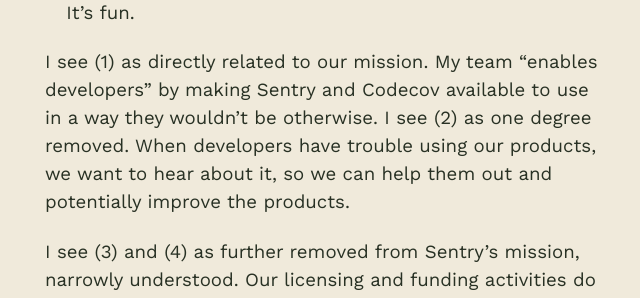
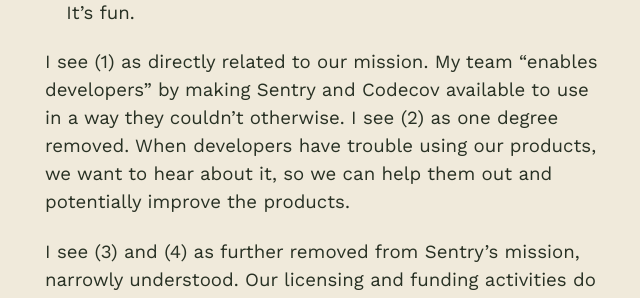
Before and after one commit to chadwhitacre/openpath, a Jekyll site: the page built from _posts/2024-01-04-welcome-to-open-path.md, in a window 1280 px wide and 900 px high, scrolled down 2211 px. Shown: the part 209-507 px from the top of the window, without its empty margins (315-955 px from the left). Built offline with Jekyll 4.4.1, drawn with Linux system fonts in a browser that asks for light colours; some web fonts are replaced.

Commit message:
tink! tink!

```diff
--- a/_posts/2024-01-04-welcome-to-open-path.md
+++ b/_posts/2024-01-04-welcome-to-open-path.md
@@ -76,7 +76,7 @@
 1. _Funding._ We give lots of money to Open Source projects. It's fun.
 
 I see (1) as directly related to our mission. My team "enables developers" by
-making Sentry and Codecov available to use in a way they wouldn't be otherwise. I
+making Sentry and Codecov available to use in a way they couldn't otherwise. I
 see (2) as one degree removed. When developers have trouble using our products,
 we want to hear about it, so we can help them out and potentially improve the
 products.
```
